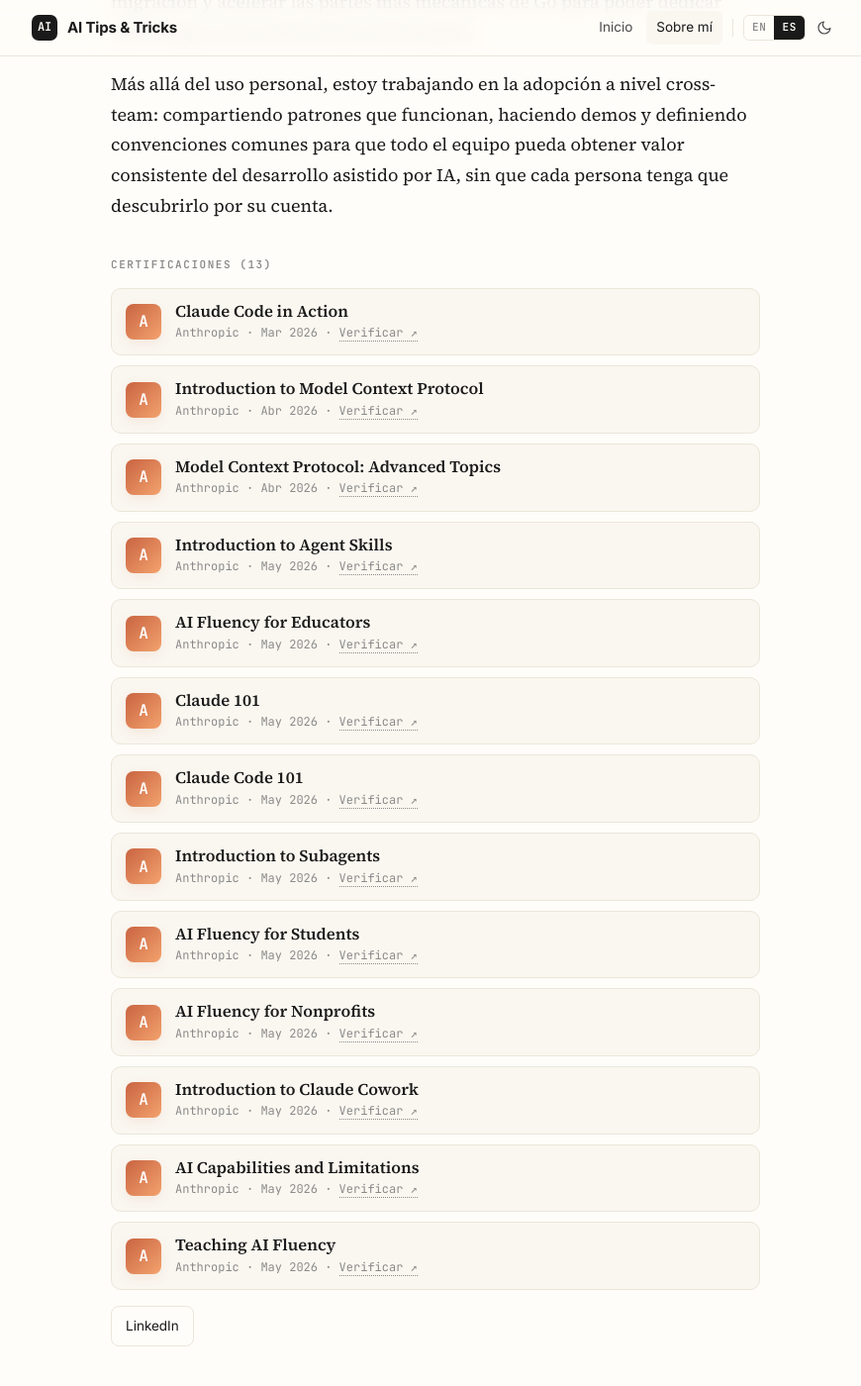
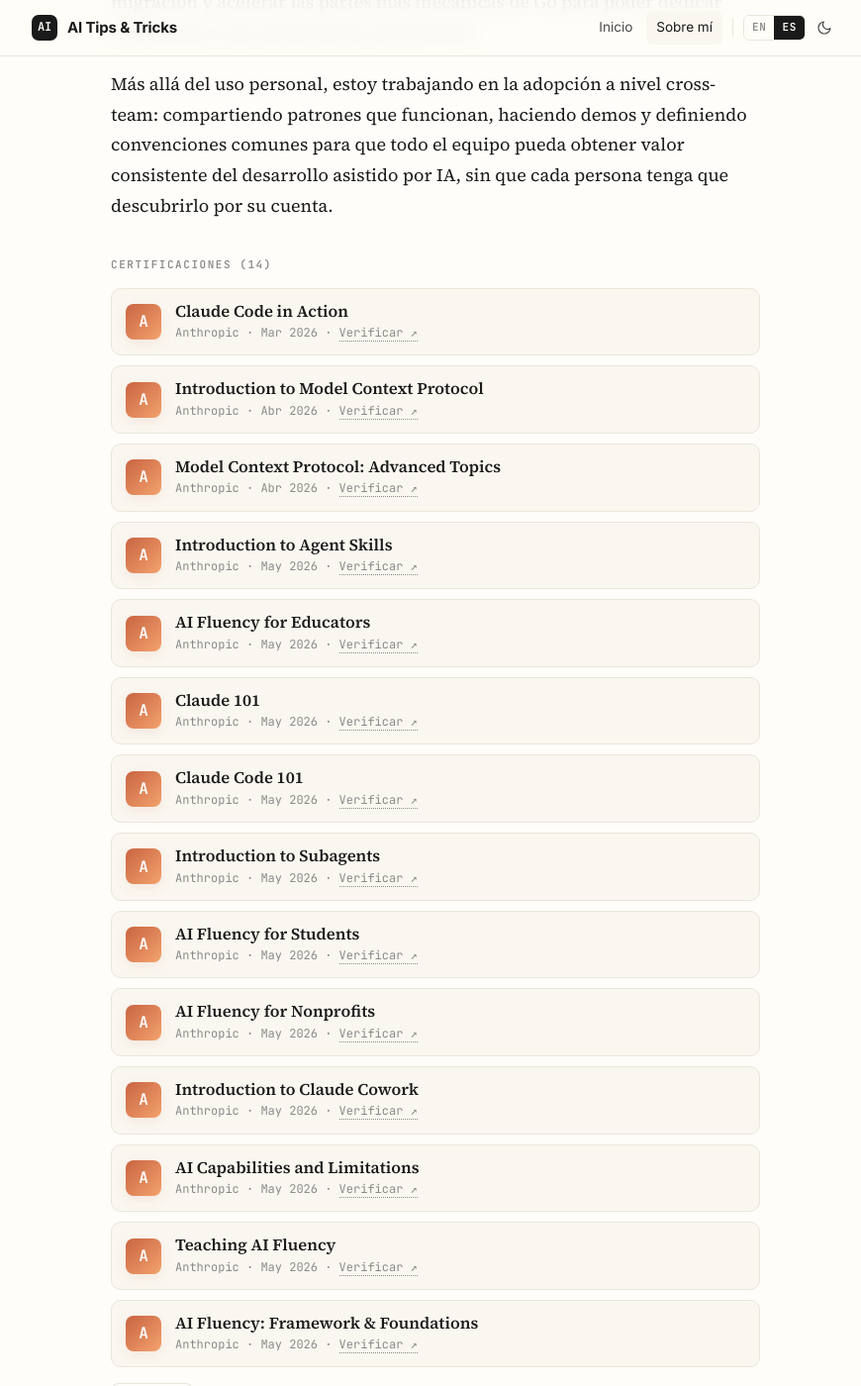
Before and after one commit to bernardosecades/bernardosecades.github.io, a Jekyll site: the page built from es/about.md, in a window 1280 px wide and 1400 px high, scrolled down 505 px. Shown: the whole window at 99% size, without its empty margins (200-1070 px from the left). Built offline with Jekyll 4.4.1, drawn with Linux system fonts in a browser that asks for light colours.

Commit message:
new certificate

```diff
--- a/es/about.md
+++ b/es/about.md
@@ -18,7 +18,7 @@
   </div>
 
   <section class="about-certs" aria-labelledby="certs-heading">
-    <h2 id="certs-heading" class="about-certs-title">Certificaciones (13)</h2>
+    <h2 id="certs-heading" class="about-certs-title">Certificaciones (14)</h2>
     <ul class="cert-list">
       <li class="cert-item">
         <span class="cert-badge" aria-hidden="true">A</span>
@@ -111,6 +111,13 @@
           <span class="cert-sub">Anthropic · May 2026 · <a href="https://verify.skilljar.com/c/mzks2rtjcbug" target="_blank" rel="noopener">Verificar ↗</a></span>
         </div>
       </li>
+      <li class="cert-item">
+        <span class="cert-badge" aria-hidden="true">A</span>
+        <div class="cert-meta">
+          <a class="cert-title" href="https://verify.skilljar.com/c/f5ofn8sm4whf" target="_blank" rel="noopener">AI Fluency: Framework & Foundations</a>
+          <span class="cert-sub">Anthropic · May 2026 · <a href="https://verify.skilljar.com/c/f5ofn8sm4whf" target="_blank" rel="noopener">Verificar ↗</a></span>
+        </div>
+      </li>
     </ul>
   </section>
 
```
Also changed, not shown: en/about.md (+8 -1 lines).
